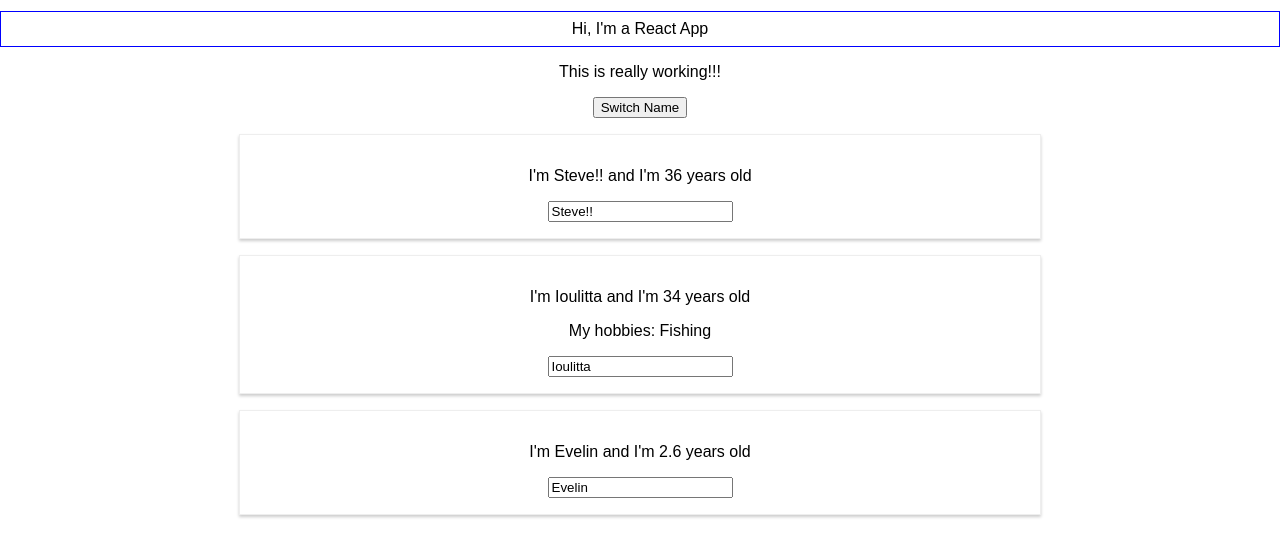
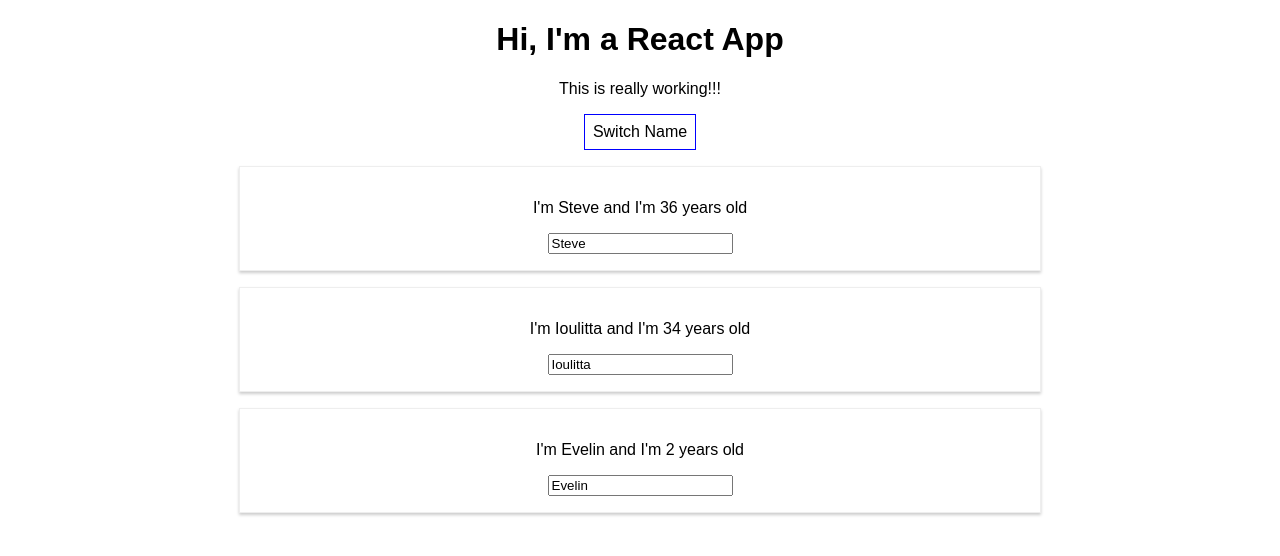
Before and after one commit to SteveLabrinos/react-complete-guide, a React (Create React App) app: page / in a window 1280 px wide. Both pictures are taken after a click on the button "Switch Name". Shown: the top 556 px of the page. Built offline with nearby package versions, Linux system fonts and the light colour scheme.

Commit message:
end of Section 4

```diff
--- a/src/App.js
+++ b/src/App.js
@@ -10,35 +10,42 @@ import Person from './Person/Person';
 class App extends Component {
     state = {
         persons: [
-            {name: 'Steve', age: 36},
-            {name: 'Ioulitta', age: 34},
-            {name: 'Evelin', age: 2}
+            {id: '123z', name: 'Steve', age: 36},
+            {id: '321b', name: 'Ioulitta', age: 34},
+            {id: '222a', name: 'Evelin', age: 2}
         ],
-        otherState: 'Does not change with setState'
+        otherState: 'Does not change with setState',
+        showPersons: false
     }
 
     //  Changes the state on click
-    switchNameHandler = (newName) => {
-        // console.log('Clicked!!');
-        //  changing the state properties with the Component method setState
-        this.setState({
-            persons: [
-                {name: newName, age: 36},
-                {name: 'Ioulitta', age: 34},
-                {name: 'Evelin', age: 2.6}
-            ]
-        })
+    togglePersonsHandler = () => {
+        //  toggle persons div
+        const togglePersons = !this.state.showPersons;
+        this.setState({showPersons: togglePersons})
     }
 
-    //  Changes the state onChange event
-    nameChangeHandler = event => {
-        this.setState({
-            persons: [
-                {name: 'Steve', age: 36},
-                {name: event.target.value, age: 34},
-                {name: 'Evelin', age: 2}
-            ]
-        })
+    //  Changes the content of the list, depending on the input
+    nameChangeHandler = (event, personId) => {
+        // getting the array index of the obj id value
+        const personIndex = this.state.persons.findIndex(p => p.id === personId);
+        //  copying the object to manipulate it
+        const person = { ...this.state.persons[personIndex]};
+        person.name = event.target.value;
+        //  getting a copy of the persons array
+        const persons = [...this.state.persons];
+        //  updating the specific object with the new name
+        persons[personIndex] = person;
+        //  updating the state with the updated array of persons
+        this.setState({persons: persons});
+    }
+
+    //  Deletes the listed person
+    deletePersonHandler = (personIndex) => {
+        // const persons = this.state.persons.slice();      ES5
+        const persons = [...this.state.persons];         // ES6
+        persons.splice(personIndex, 1);
+        this.setState({persons: persons});
     }
 
     render() {
@@ -51,25 +58,32 @@ class App extends Component {
             font: 'inherit'
         }
 
+        //  Toggling persons list based on button click
+        const persons = this.state.showPersons ?
+            (
+                <div>
+                    {/* Dynamically display a list of all the persons */}
+                    {this.state.persons.map((person, index) => (
+                        <Person
+                            name={person.name}
+                            age={person.age}
+                            click={this.deletePersonHandler.bind(this, index)}
+                            key={person.id}
+                            change={(event) => this.nameChangeHandler(event, person.id)}/>
+                    ))}
+                </div>
+            ) : null;
+
         return (
             <div className="App">
-                <h1 style={style} >Hi, I'm a React App</h1>
+                <h1>Hi, I'm a React App</h1>
                 <p>This is really working!!!</p>
                 <button
-                    //style={style}
-                    onClick={() => this.switchNameHandler('Steve!!')}>
+                    style={style}
+                    onClick={this.togglePersonsHandler}>
                     Switch Name
                 </button>
-                <Person name={this.state.persons[0].name}
-                        age={this.state.persons[0].age}/>
-                <Person name={this.state.persons[1].name}
-                        age={this.state.persons[1].age}
-                        click={this.switchNameHandler.bind(this, 'Stavros!!!!')}
-                        changed={this.nameChangeHandler}>
-                    My hobbies: Fishing
-                </Person>
-                <Person name={this.state.persons[2].name}
-                        age={this.state.persons[2].age}/>
+                {persons}
             </div>
         );
     }
@@ -93,7 +107,7 @@ export default App;
 //
 //     console.log(personsState, otherState)
 //
-//     const switchNameHandler = () => {
+//     const togglePersonsHandler = () => {
 //         setPersonsState({
 //             persons: [
 //                 {name: 'Stavros', age: 36},
@@ -107,7 +121,7 @@ export default App;
 //         <div className="App">
 //             <h1>Hi, I'm a React App</h1>
 //             <p>This is really working!!!</p>
-//             <button onClick={switchNameHandler}>Switch Name</button>
+//             <button onClick={togglePersonsHandler}>Switch Name</button>
 //             <Person name={personsState.persons[0].name} age={personsState.persons[0].age}/>
 //             <Person name={personsState.persons[1].name} age={personsState.persons[1].age}>
 //                 My hobbies: Fishing
--- a/src/Person/Person.js
+++ b/src/Person/Person.js
@@ -6,7 +6,7 @@ const person = (props) => {
         <div className="Person">
             <p onClick={props.click}>I'm {props.name} and I'm {props.age} years old</p>
             <p>{props.children}</p>
-            <input type="text" onChange={props.changed} value={props.name}/>
+            <input type="text" onChange={props.change} value={props.name}/>
         </div>
     )
 };
```
